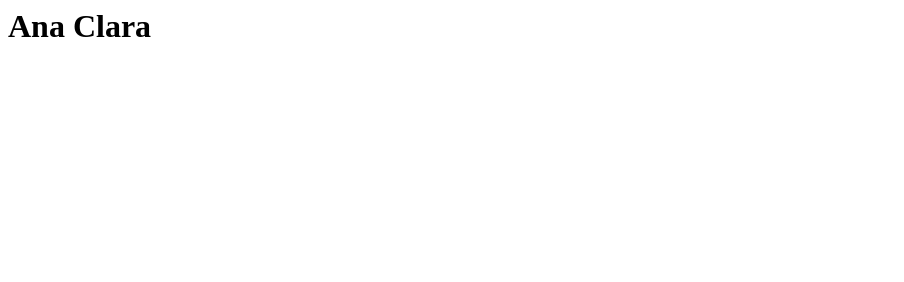
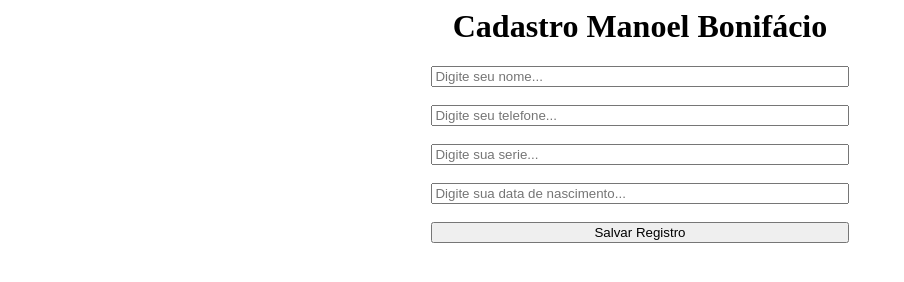
Before and after one commit to ana-maglaes2/hackaton, a plain HTML site: page index.html in a window 1280 px wide. Shown: the whole page, without its empty margins (0-904 px from the left). Drawn offline with Linux system fonts and the light colour scheme.

Commit message:
minha pagina criando e imprimindo o obj

```diff
--- a/index.html
+++ b/index.html
@@ -1 +1,31 @@
-<h1>Ana Clara</h1>
+<h1 style="text-align: center ;">Cadastro Manoel Bonifácio</h1>
+
+<div style="display: flex; flex-direction: column; align-items: center;">
+    <input id="nome" style="width: 33%;" placeholder="Digite seu nome...">
+    <br>
+    <input id="telefone" style="width: 33%;" placeholder="Digite seu telefone...">
+    <br>
+    <input id="serie" style="width: 33%;" placeholder="Digite sua serie...">
+    <br>
+    <input id="dt_nasc" style="width: 33%;" placeholder="Digite sua data de nascimento...">
+    <br>
+    <button onclick="gerar0bj()" style="width: 33%;"> Salvar Registro</button>
+</div>
+
+<script>
+    function gerar0bj(){
+        const nome = document.getElementById('nome').value;
+        const telefone = document.getElementById('telefone').value;
+        const serie = document.getElementById('serie').value;
+        const dt_nasc = document.getElementById('dt_nasc').value;
+
+        const registro = {
+            nome: nome,
+            telefone: telefone,
+            serie: serie,
+            dt_nasc: dt_nasc
+        };
+
+        console.log(registro)
+    }
+</script>
```
